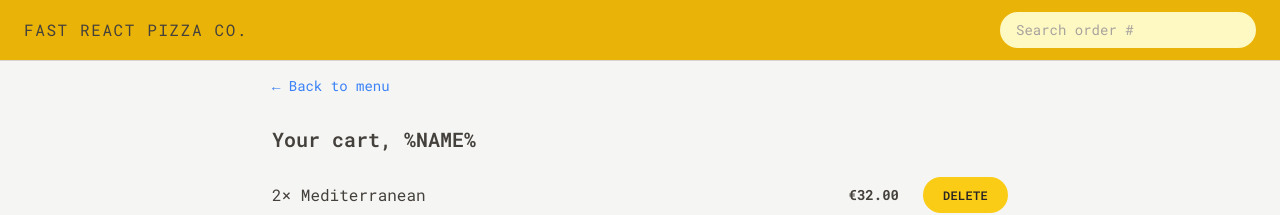
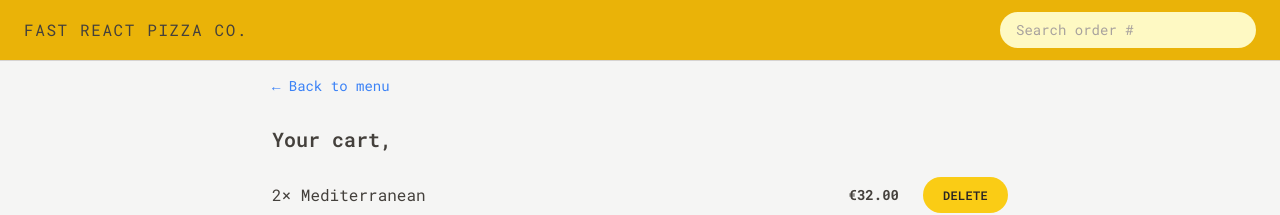
Before and after one commit to Quiatus/react-projects, a React (Vite) app in the folder 13-fast-react-pizza/: page /cart in a window 1280 px wide. Shown: the top 215 px of the page. Built offline with nearby package versions, Linux system fonts and the light colour scheme.

Commit message:
implement user name state

```diff
--- a/13-fast-react-pizza/src/features/cart/Cart.jsx
+++ b/13-fast-react-pizza/src/features/cart/Cart.jsx
@@ -1,6 +1,7 @@
 import LinkButton from '../../ui/LinkButton';
 import Button from '../../ui/Button';
 import CartItem from './CartItem';
+import { useSelector } from 'react-redux';
 
 const fakeCart = [
   {
@@ -27,13 +28,14 @@ const fakeCart = [
 ];
 
 function Cart() {
+  const username = useSelector(state => state.user.username)
   const cart = fakeCart;
 
   return (
     <div className='px-4 py-3'>
 
       <LinkButton to="/menu">&larr; Back to menu</LinkButton>
-      <h2 className='mt-7 text-xl font-semibold'>Your cart, %NAME%</h2>
+      <h2 className='mt-7 text-xl font-semibold'>Your cart, {username}</h2>
 
       <ul className='divide-y divide-stone-200 border-b mt-3'>
         {cart.map(item => <CartItem item={item} key={item.key} />)}
--- a/13-fast-react-pizza/src/features/order/CreateOrder.jsx
+++ b/13-fast-react-pizza/src/features/order/CreateOrder.jsx
@@ -2,6 +2,7 @@ import { useState } from "react";
 import { Form, redirect, useActionData, useNavigation } from "react-router-dom";
 import { createOrder } from "../../services/apiRestaurant";
 import Button from "../../ui/Button";
+import { useSelector } from "react-redux";
 
 // https://uibakery.io/regex-library/phone-number
 const isValidPhone = (str) => /^\+?\d{1,4}?[-.\s]?\(?\d{1,3}?\)?[-.\s]?\d{1,4}[-.\s]?\d{1,4}[-.\s]?\d{1,9}$/.test(str);
@@ -31,6 +32,7 @@ const fakeCart = [
 ];
 
 function CreateOrder() {
+  const username = useSelector(state => state.user.username)
   // const [withPriority, setWithPriority] = useState(false);
   const cart = fakeCart;
   const navigation = useNavigation()
@@ -45,7 +47,7 @@ function CreateOrder() {
       <Form method="POST">
         <div className="mb-5 flex gap-2 flex-col sm:flex-row sm:items-center">
           <label className="sm:basis-40">First Name</label>
-          <input type="text" name="customer" required className="input grow"/>
+          <input type="text" name="customer" required className="input grow" defaultValue={username}/>
         </div>
 
         <div className="mb-5 flex gap-2 flex-col sm:flex-row sm:items-center">
--- a/13-fast-react-pizza/src/features/user/CreateUser.jsx
+++ b/13-fast-react-pizza/src/features/user/CreateUser.jsx
@@ -1,11 +1,21 @@
 import { useState } from 'react';
+import { useDispatch } from 'react-redux'
 import Button from "../../ui/Button";
+import { updateName } from './userSlice';
+import { useNavigate } from 'react-router-dom';
 
 function CreateUser() {
   const [username, setUsername] = useState('');
+  const dispatch = useDispatch()
+  const navigate = useNavigate()
 
   function handleSubmit(e) {
     e.preventDefault();
+
+    if(!username) return
+
+    dispatch(updateName(username))
+    navigate('/menu')
   }
 
   return (
--- a/13-fast-react-pizza/src/ui/Home.jsx
+++ b/13-fast-react-pizza/src/ui/Home.jsx
@@ -1,6 +1,9 @@
+import { useSelector } from 'react-redux';
 import CreateUser from '../features/user/CreateUser'
+import Button from './Button';
 
 function Home() {
+  const username = useSelector(state => state.user.username)
   return (
     <div className='my-10 sm:my-16 text-center px-4'>
       <h1 className="mb-8 text-center text-xl font-semibold md:text-3xl">
@@ -9,7 +12,7 @@ function Home() {
         <span className="text-yellow-500">Straight out of the oven, straight to you.</span>
       </h1>
 
-      <CreateUser />
+      {username === '' ? <CreateUser /> : <Button type='primary' to='/menu'>Continue ordering, {username}</Button>}
     </div>
   );
 }
```
